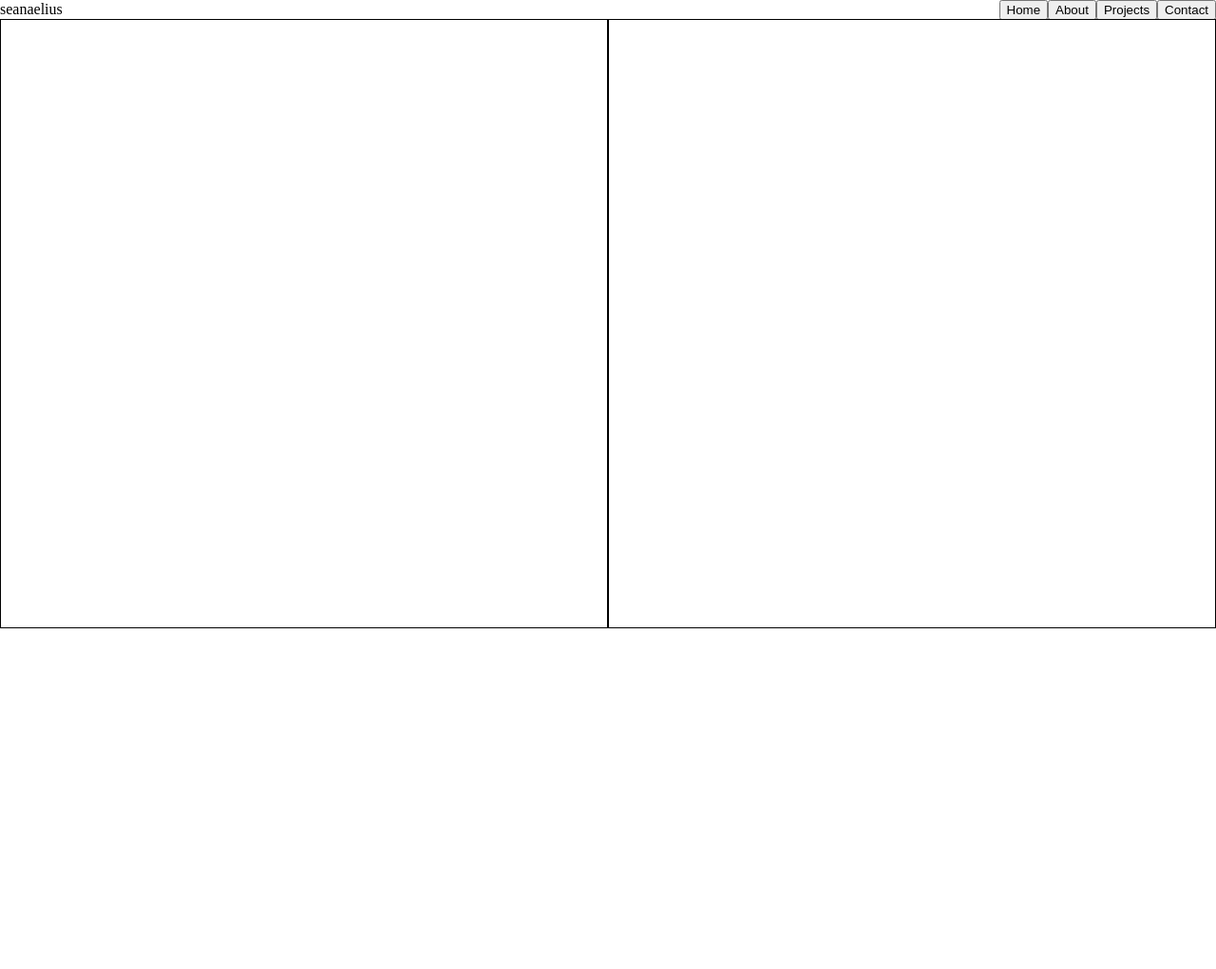
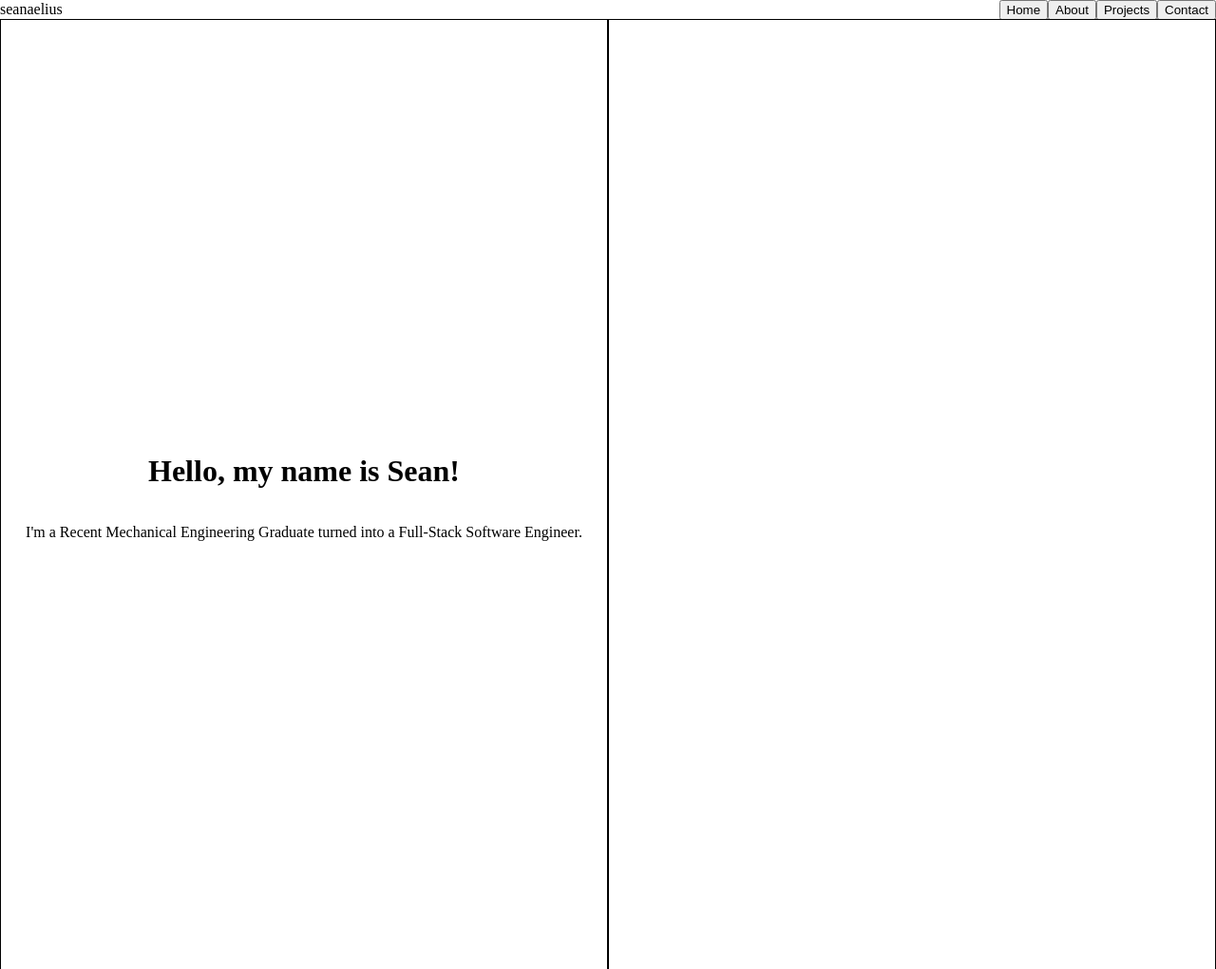
Before and after one commit to seanaelius/portfolio-website, a website built with webpack: page src/template.html in a window 1280 px wide. Shown: the whole page at 95% size. Before the commit the page ends 800 px from the top, so only its background shows below. Built offline with nearby package versions, Linux system fonts and the light colour scheme.

Commit message:
Add intro paragraph and greeting

```diff
--- a/src/components/home.js
+++ b/src/components/home.js
@@ -14,6 +14,20 @@ const home = (function() {
     const right_side = document.createElement("div")
     right_side.classList.add("rs-intro")
 
+    //ADD CONTENT TO INTRO LS
+    const greetings = document.createElement("h1")
+    const bio = document.createElement("p")
+    greetings.textContent = "Hello, my name is Sean!"
+    bio.textContent = "I'm a Recent Mechanical Engineering Graduate "
+     + "turned into a Full-Stack Software Engineer."
+
+
+
+
+
+    left_side.appendChild(greetings)
+    left_side.appendChild(bio)
+
     //ADD LS, RS TO INTRO
     intro.appendChild(left_side)
     intro.appendChild(right_side)
--- a/src/styles.css
+++ b/src/styles.css
@@ -3,16 +3,16 @@ body {
     margin: 0px;
 }
 
-h1 {
-    background-color: blue;
-}
-
 .ls-intro,
 .rs-intro{
     display: flex;
+    flex-direction: column;
+
+    justify-content: center;
+    align-items: center;
     border: 1px solid black;
     width: 50vw;
-    height: 80vh;
+    height: 1000px;
 }
 
 .intro{
```
